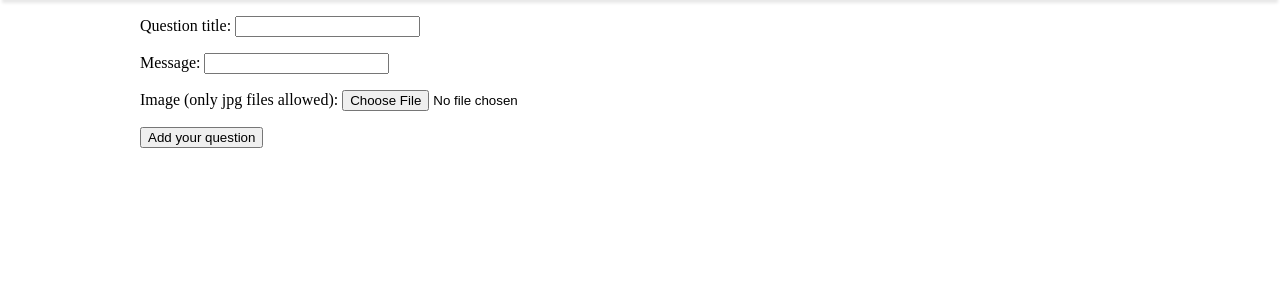
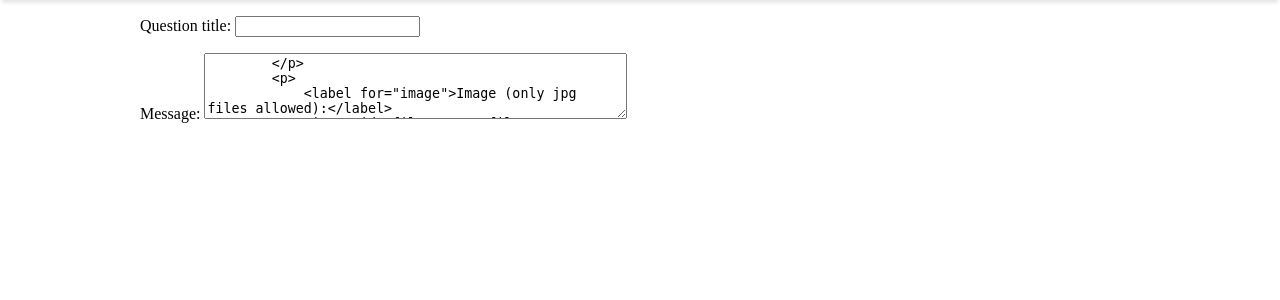
Before and after one commit to RadekRo/ask-mate, a Flask app: page /ask-question in a window 1280 px wide. Shown: the part 44-344 px from the top of the page. Run offline with Flask 3, Linux system fonts and the light colour scheme.

Commit message:
Changed simple input place for message to textarea

```diff
--- a/templates/ask-question.html
+++ b/templates/ask-question.html
@@ -8,7 +8,7 @@
         </p>
         <p>
             <label for="message">Message:</label>
-            <input id="message" name="message" type="text" value="" />
+            <textarea id="message" name="message" rows="4" cols="50" />
         </p>
         <p>
             <label for="image">Image (only jpg files allowed):</label>
```
